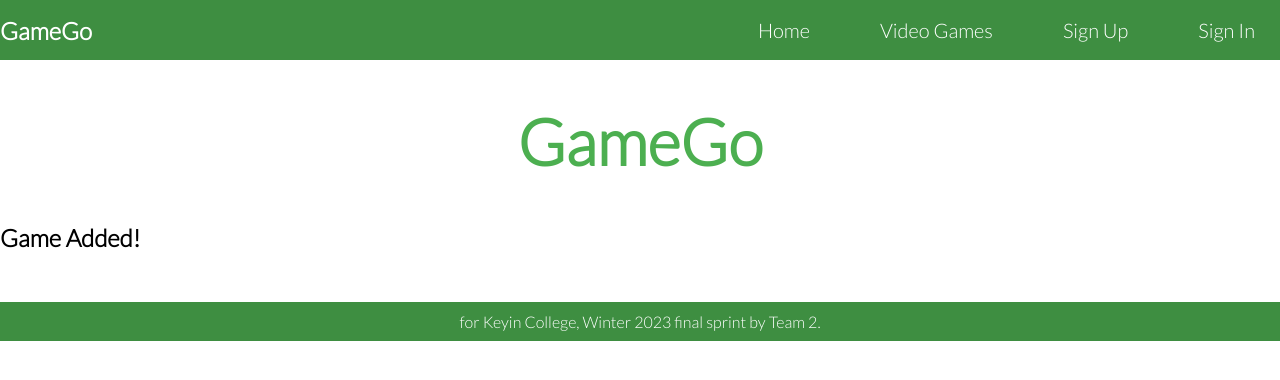
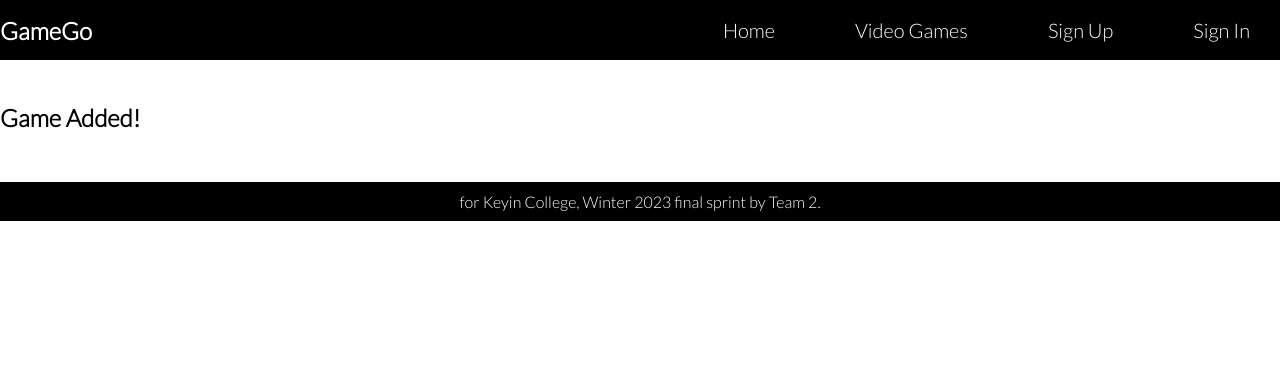
Before and after one commit to Semester-4-Group-2/team-2-sprint-2-frontend, a React (Create React App) app in the folder team2-react/: page /videogames/added in a window 1280 px wide. Shown: the top 380 px of the page. Built offline with nearby package versions, Linux system fonts and the light colour scheme.

Commit message:
maybe new design and added updates to navbar

```diff
--- a/team2-react/src/App.jsx
+++ b/team2-react/src/App.jsx
@@ -46,7 +46,7 @@ function App() {
     <Container>
     <link href="https://fonts.googleapis.com/css2?family=Lato:wght@300&display=swap" rel="stylesheet"></link>
       <Router>
-      <Header>GameGo</Header>
+      <Header></Header>
           <Navbar />
         <Routes>
           <Route path="/" element={<Home />} />
--- a/team2-react/src/Components/Home.jsx
+++ b/team2-react/src/Components/Home.jsx
@@ -60,7 +60,7 @@ export default function Home() {
 
   return (
     <div className="App">
-      <h1>Latest News and Updates</h1>
+      <h1 className="title">Latest News and Updates</h1>
       <div className="latest-news">
         <div className="article">
           <img src="./images/test1.png" alt="News 1" />
@@ -97,7 +97,7 @@ export default function Home() {
         </div>
       </div>
       <div className="sellers">
-      <h1>Top Sellers This Week</h1>
+      <h1 className="title">Top Sellers This Week</h1>
       <Carousel breakPoints={breakPoints}>
         {images.map((image, index) => (
           <img
--- a/team2-react/src/Components/Navbar.jsx
+++ b/team2-react/src/Components/Navbar.jsx
@@ -5,7 +5,7 @@ import styled from "styled-components";
 const Section = styled.div`
   display: flex;
   justify-content: center;
-  background-color: #3e8e41;
+  background-color: black;
   position: fixed;
   top: 0;
   left: 0;
@@ -48,16 +48,18 @@ const Links = styled.div`
     color: white;
     text-decoration: none;
     font-size: 20px;
-    padding: 25px;
-    line-height: 20px; /* Use line-height instead of padding */
+    padding: 0 30px;
+    line-height: 65px; /* Use line-height instead of padding */
     border-bottom: none; /* Remove the underline */
+
   }
+
   & a:hover {
-    color: black;
-    background-color: white;
-    border-radius: 5px;
+    color: green;
+    border-bottom: 2px solid green;
   }
 `;
+
 
 const List = styled.ul`
   display: flex;
--- a/team2-react/src/Components/styles.css
+++ b/team2-react/src/Components/styles.css
@@ -1,3 +1,7 @@
+body {
+  background-color: white;
+}
+
 .App {
   margin: 50px auto;
   max-width: 1200px;
@@ -20,7 +24,7 @@
   display: flex;
   flex-direction: column;
   border-radius: 7px;
-  background-color: #e9e7e7;
+  background-color: #f1f1f1;
 
   /* Add a box shadow for a 3D effect */
   box-shadow: 2px 2px 6px rgba(0,0,0,0.2);
@@ -95,7 +99,7 @@
   align-items: center;
   justify-content: center;
   margin-top: 50px;
-  background-color: #3e8e41;
+  background-color: #000000;
 }
 
 .footertxt {
@@ -104,3 +108,7 @@
   font-weight: medium;
   margin: 10px;
 }
+
+.title{
+  color: rgb(0, 0, 0);
+}
```
